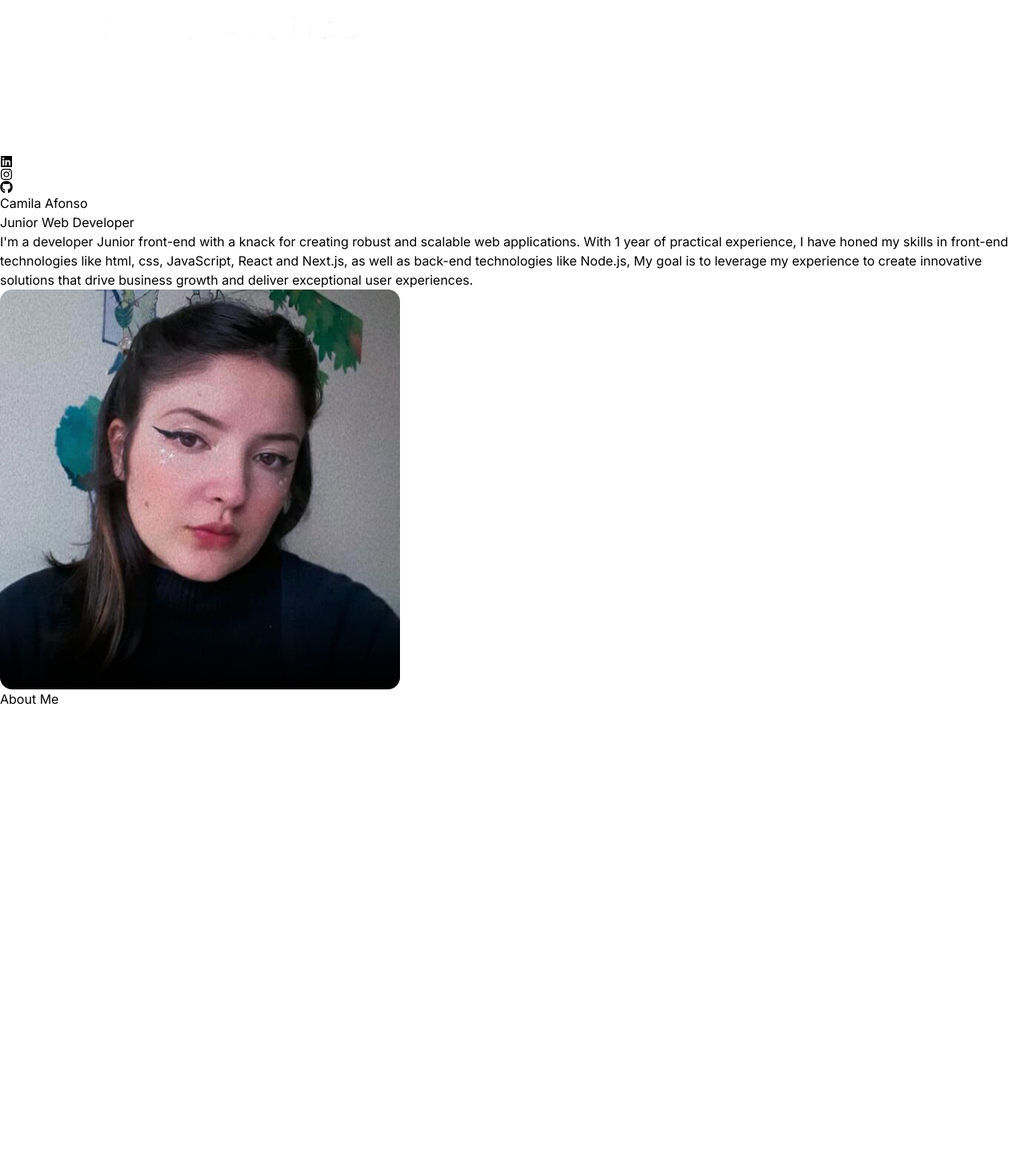
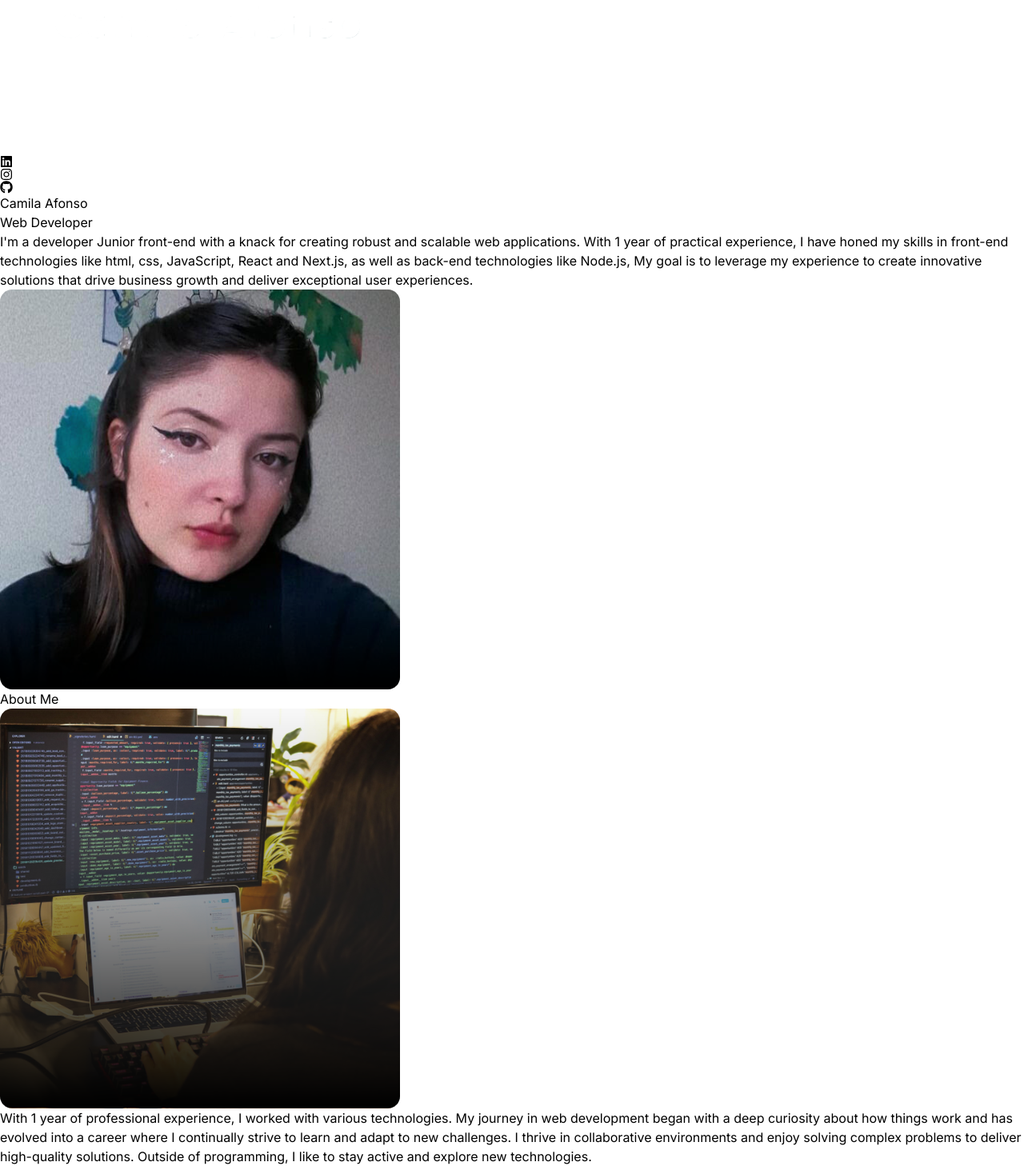
Before and after one commit to crcami/react-portfolio, a React (Vite) app: page / in a window 1280 px wide. Shown: the part 306-1764 px from the top of the page at 80% size. Before the commit the page ends 1192 px from the top, so only its background shows below. Built offline with nearby package versions, Linux system fonts and the light colour scheme.

Commit message:
Feat: About Changes.

```diff
--- a/src/components/About.jsx
+++ b/src/components/About.jsx
@@ -1,7 +1,24 @@
+import about from "../assets/images/about.png"
+import { ABOUT_TEXT } from "../constants";
 const About = () => {
     return (
         <div className="border-b border-neutral-900 pb-4">
-            <h2 className="my-20 text-center text-4xl">About Me</h2>
+            <h2 className="my-20 text-center text-4xl">
+                About
+                <span className="text-neutral-500"> Me</span>
+            </h2>
+            <div className="flex flex-wrap">
+                <div className="w-full lg:w-1/2 lg:p-8">
+                    <div className="flex items-center justify-center">
+                        <img src={about} alt="About Image" />
+                    </div>
+                </div>
+                <div className="w-full lg:w-1/2">
+                    <div className="flex justify-center lg:justify-start">
+                        <p className="my-2 max-w-xl py-6">{ABOUT_TEXT}</p>
+                    </div>
+                </div>
+            </div>
         </div>
     );
 };
--- a/src/components/Hero.jsx
+++ b/src/components/Hero.jsx
@@ -11,7 +11,7 @@ const Hero = () => {
                     </h1>
                     <span className="bg-gradient-to-r from-pink-300 via-slate-500
                         to-purple-500 bg-clip-text text-4xl tracking-tight text-transparent">
-                        Junior Web Developer
+                       Web Developer
                     </span>
                     <p className="my-2 max-w-xl py-6 font-light tracking-tighter">
                         {HERO_CONTENT}
```
